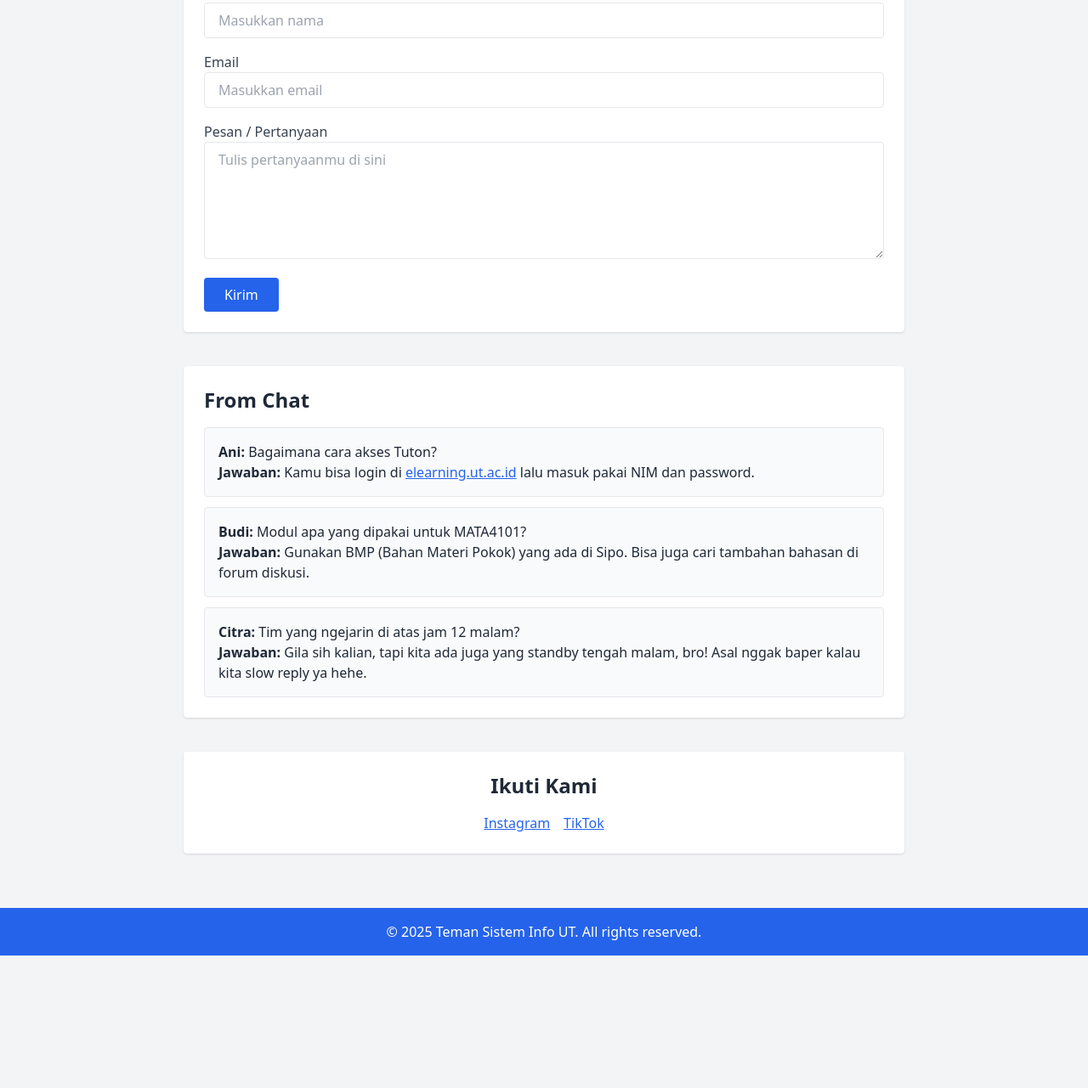
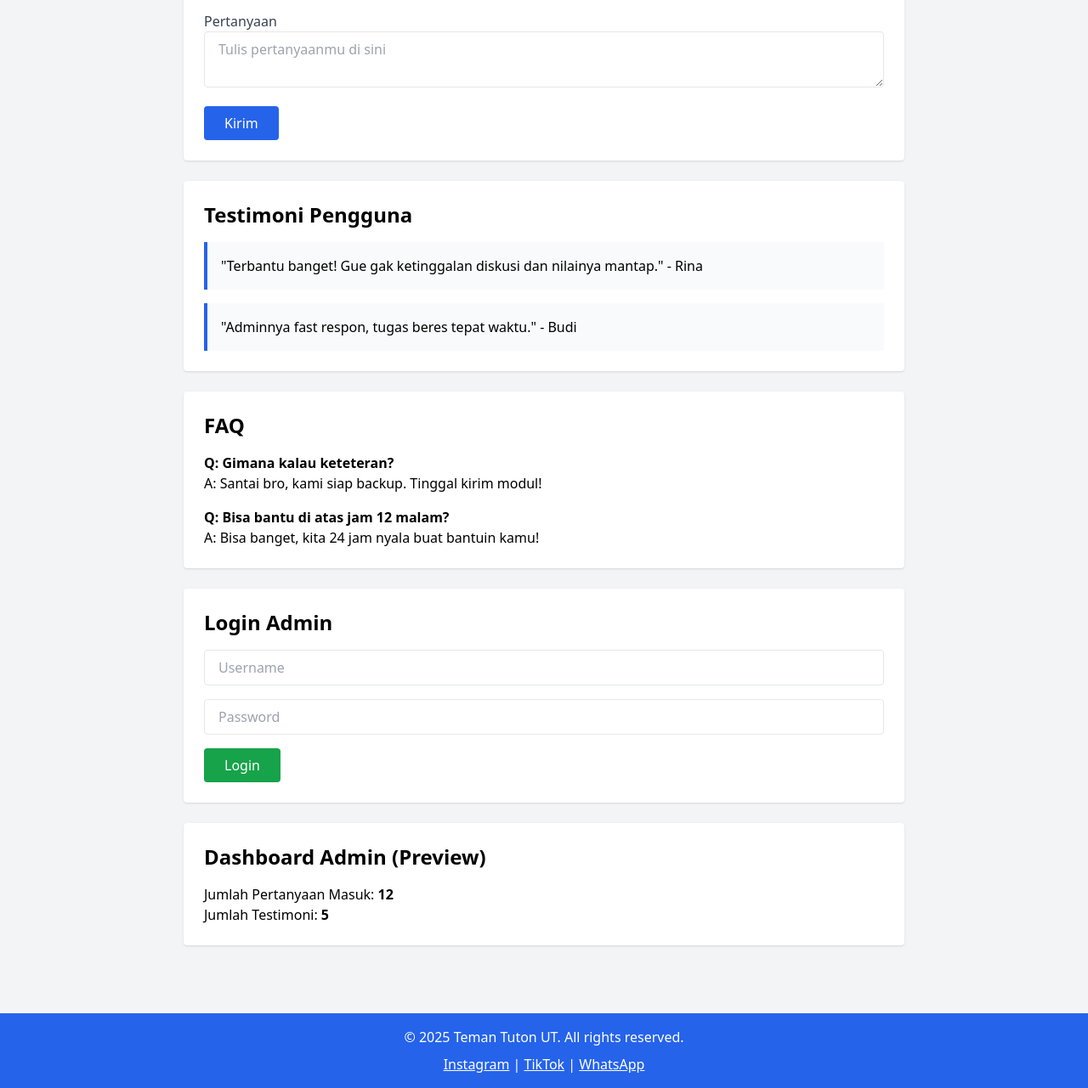
Before and after one commit to Andsyad/Teman---Tuton---Website, a plain HTML site: page index.html in a window 1280 px wide. Shown: the part 641-1922 px from the top of the page at 85% size. Before the commit the page ends 1766 px from the top, so only its background shows below. Drawn offline with nearby package versions, Linux system fonts and the light colour scheme.

Commit message:
Update index.html

```diff
--- a/index.html
+++ b/index.html
@@ -1,85 +1,93 @@
-<!DOCTYPE html>
-<html lang="id">
+<!DOCTYPE html><html lang="id">
 <head>
   <meta charset="UTF-8" />
   <meta name="viewport" content="width=device-width, initial-scale=1.0" />
-  <title>Teman Sistem Info UT</title>
+  <title>Teman Tuton UT</title>
   <script src="https://cdn.tailwindcss.com"></script>
 </head>
-<body class="bg-gray-100 text-gray-800 font-sans">
-  <!-- Header -->
-  <header class="bg-blue-600 text-white p-6 text-center shadow">
-    <h1 class="text-3xl font-bold">Teman Sistem Info UT</h1>
-    <p class="mt-2">Solusi Joki Tugas & Diskusi Tuton UT Prodi Sistem Informasi</p>
-  </header>
-
-  <main class="max-w-4xl mx-auto p-6 space-y-10">
-    <!-- Tentang Kami -->
-    <section class="bg-white p-6 rounded shadow">
-      <h2 class="text-2xl font-semibold mb-4">Tentang Kami</h2>
-      <p>Kami adalah jasa terpercaya yang membantu mahasiswa Universitas Terbuka (khususnya Prodi Sistem Informasi) untuk menyelesaikan diskusi tuton dan tugas dengan cepat, aman, dan sesuai panduan UT.</p>
-    </section>
-
-    <!-- Layanan Kami -->
-    <section class="bg-white p-6 rounded shadow">
+<body class="bg-gray-100 font-sans">
+  <header class="bg-blue-600 text-white p-6 shadow">
+    <h1 class="text-3xl font-bold text-center">Teman Tuton UT</h1>
+    <p class="text-center mt-2">Media diskusi dan tanya jawab mahasiswa Universitas Terbuka</p>
+  </header>  <main class="max-w-4xl mx-auto p-6">
+    <!-- Tentang Website -->
+    <section class="bg-white p-6 rounded shadow mb-6">
+      <h2 class="text-2xl font-semibold mb-4">Tentang Website</h2>
+      <p class="text-gray-700">Website ini dibuat untuk membantu mahasiswa Universitas Terbuka berdiskusi dan berbagi informasi seputar materi Tuton, tugas, dan pengalaman kuliah online.</p>
+    </section><!-- Layanan Kami -->
+<section class="bg-white p-6 rounded shadow mb-6">
   <h2 class="text-2xl font-semibold mb-4">Layanan Kami</h2>
-      <ul class="list-disc pl-6 space-y-2">
+  <ul class="list-disc list-inside text-gray-700">
     <li>Joki Diskusi Tuton Sesi 1–8</li>
     <li>Joki Tugas Tuton</li>
     <li>Bimbingan Belajar Tugas & Ujian</li>
   </ul>
 </section>
 
-    <!-- Tanya Jawab -->
-    <section class="bg-white p-6 rounded shadow">
+<!-- Form Tanya Jawab -->
+<section class="bg-white p-6 rounded shadow mb-6">
   <h2 class="text-2xl font-semibold mb-4">Form Tanya Jawab</h2>
-      <form class="space-y-4" action="mailto:andiarsyad420@gmail.com" method="post" enctype="text/plain">
+  <form class="space-y-4">
     <div>
       <label class="block text-gray-700">Nama</label>
-          <input type="text" name="name" placeholder="Masukkan nama" required class="w-full px-4 py-2 border rounded" />
+      <input type="text" placeholder="Masukkan nama" class="w-full px-4 py-2 border rounded" />
     </div>
     <div>
-          <label class="block text-gray-700">Email</label>
-          <input type="email" name="email" placeholder="Masukkan email" required class="w-full px-4 py-2 border rounded" />
-        </div>
-        <div>
-          <label class="block text-gray-700">Pesan / Pertanyaan</label>
-          <textarea name="message" placeholder="Tulis pertanyaanmu di sini" rows="5" required class="w-full px-4 py-2 border rounded"></textarea>
+      <label class="block text-gray-700">Pertanyaan</label>
+      <textarea placeholder="Tulis pertanyaanmu di sini" class="w-full px-4 py-2 border rounded"></textarea>
     </div>
     <button type="submit" class="bg-blue-600 text-white px-6 py-2 rounded hover:bg-blue-700">Kirim</button>
   </form>
 </section>
 
-    <!-- FAQ / Chat Simulasi -->
-    <section class="bg-white p-6 rounded shadow">
-      <h2 class="text-2xl font-semibold mb-4">From Chat</h2>
-      <div class="bg-gray-50 p-4 rounded border mb-3">
-        <p><strong>Ani:</strong> Bagaimana cara akses Tuton?</p>
-        <p><strong>Jawaban:</strong> Kamu bisa login di <a class="text-blue-600 underline" href="https://elearning.ut.ac.id">elearning.ut.ac.id</a> lalu masuk pakai NIM dan password.</p>
-      </div>
-      <div class="bg-gray-50 p-4 rounded border mb-3">
-        <p><strong>Budi:</strong> Modul apa yang dipakai untuk MATA4101?</p>
-        <p><strong>Jawaban:</strong> Gunakan BMP (Bahan Materi Pokok) yang ada di Sipo. Bisa juga cari tambahan bahasan di forum diskusi.</p>
-      </div>
-      <div class="bg-gray-50 p-4 rounded border">
-        <p><strong>Citra:</strong> Tim yang ngejarin di atas jam 12 malam?</p>
-        <p><strong>Jawaban:</strong> Gila sih kalian, tapi kita ada juga yang standby tengah malam, bro! Asal nggak baper kalau kita slow reply ya hehe.</p>
+<!-- Testimoni -->
+<section class="bg-white p-6 rounded shadow mb-6">
+  <h2 class="text-2xl font-semibold mb-4">Testimoni Pengguna</h2>
+  <div class="space-y-4">
+    <blockquote class="bg-gray-50 p-4 border-l-4 border-blue-600">"Terbantu banget! Gue gak ketinggalan diskusi dan nilainya mantap." - Rina</blockquote>
+    <blockquote class="bg-gray-50 p-4 border-l-4 border-blue-600">"Adminnya fast respon, tugas beres tepat waktu." - Budi</blockquote>
   </div>
 </section>
 
-    <!-- Sosial Media -->
-    <section class="bg-white p-6 rounded shadow text-center">
-      <h2 class="text-2xl font-semibold mb-4">Ikuti Kami</h2>
-      <div class="flex justify-center space-x-4 text-blue-600">
-        <a href="https://instagram.com/temansisteminfo_ut" target="_blank" class="underline">Instagram</a>
-        <a href="https://tiktok.com/@temansisteminfo_ut" target="_blank" class="underline">TikTok</a>
+<!-- FAQ -->
+<section class="bg-white p-6 rounded shadow mb-6">
+  <h2 class="text-2xl font-semibold mb-4">FAQ</h2>
+  <div class="space-y-4">
+    <div>
+      <p class="font-semibold">Q: Gimana kalau keteteran?</p>
+      <p>A: Santai bro, kami siap backup. Tinggal kirim modul!</p>
+    </div>
+    <div>
+      <p class="font-semibold">Q: Bisa bantu di atas jam 12 malam?</p>
+      <p>A: Bisa banget, kita 24 jam nyala buat bantuin kamu!</p>
+    </div>
   </div>
 </section>
-  </main>
 
-  <!-- Footer -->
-  <footer class="bg-blue-600 text-white text-center p-4 mt-10">
-    &copy; 2025 Teman Sistem Info UT. All rights reserved.
+<!-- Login (dummy) -->
+<section class="bg-white p-6 rounded shadow mb-6">
+  <h2 class="text-2xl font-semibold mb-4">Login Admin</h2>
+  <form class="space-y-4">
+    <input type="text" placeholder="Username" class="w-full px-4 py-2 border rounded" />
+    <input type="password" placeholder="Password" class="w-full px-4 py-2 border rounded" />
+    <button type="submit" class="bg-green-600 text-white px-6 py-2 rounded hover:bg-green-700">Login</button>
+  </form>
+</section>
+
+<!-- Dashboard Admin (dummy view) -->
+<section class="bg-white p-6 rounded shadow mb-6">
+  <h2 class="text-2xl font-semibold mb-4">Dashboard Admin (Preview)</h2>
+  <p>Jumlah Pertanyaan Masuk: <span class="font-bold">12</span></p>
+  <p>Jumlah Testimoni: <span class="font-bold">5</span></p>
+</section>
+
+  </main>  <!-- Footer -->  <footer class="bg-blue-600 text-white text-center p-4 mt-8">
+    <p>&copy; 2025 Teman Tuton UT. All rights reserved.</p>
+    <div class="mt-2">
+      <a href="https://instagram.com/temansisteminfo_ut" target="_blank" class="underline">Instagram</a> |
+      <a href="https://tiktok.com/@temansisteminfo_ut" target="_blank" class="underline">TikTok</a> |
+      <a href="https://wa.me/6281234567890" target="_blank" class="underline">WhatsApp</a>
+    </div>
   </footer>
 </body>
 </html>
```
Lines whose indentation alone changed are shown as unchanged.
